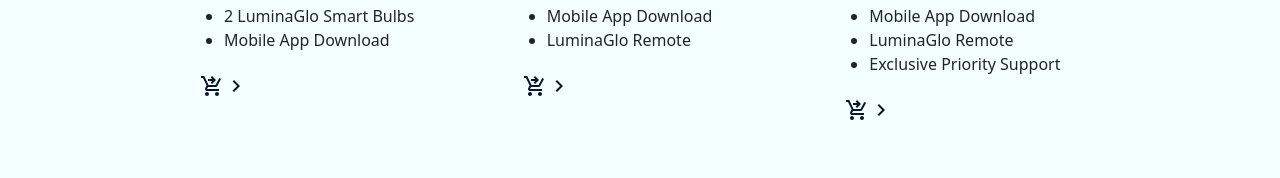
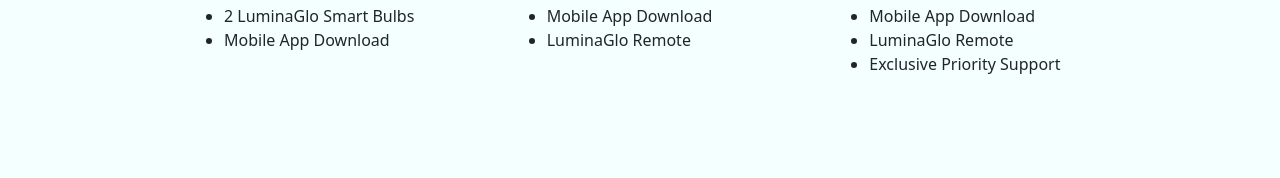
Before and after one commit to SammyG951/LuminaGlo-site, a React (Create React App) app: page / in a window 1280 px wide. Shown: the part 2223-2401 px from the top of the page. Built offline with nearby package versions, Linux system fonts and the light colour scheme.

Commit message:
Updated Styles

```diff
--- a/public/styles.css
+++ b/public/styles.css
@@ -106,7 +106,7 @@
 }
 
 #package-button {
-    color: var(--clr-primary);
+    color: var();
     font-family: var(--secondary-font-family);
     transition: all 0.2s ease-in-out;
 }
@@ -134,7 +134,3 @@
     margin-bottom: 50px;
     transform: scale(1.5);
 }
-
-.test {
-    text-align: center;
-}
```
